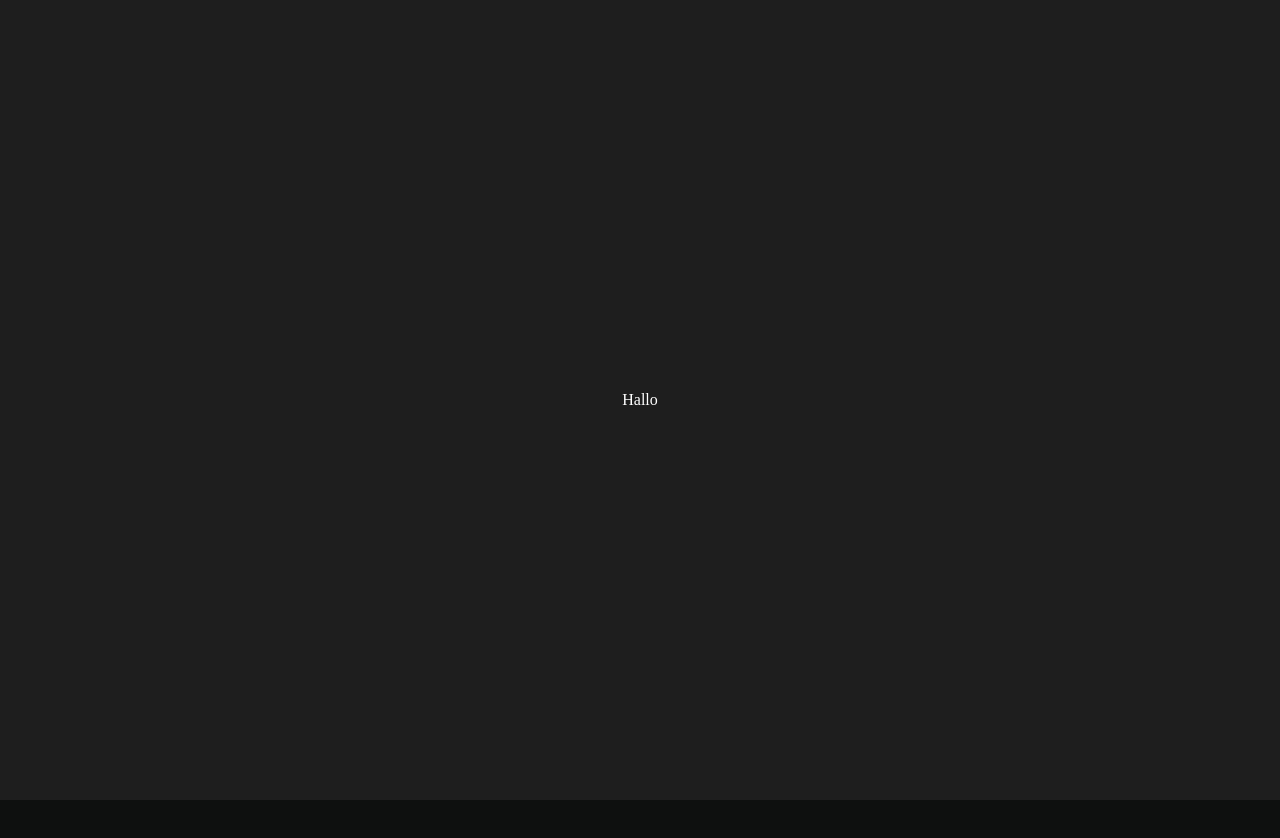
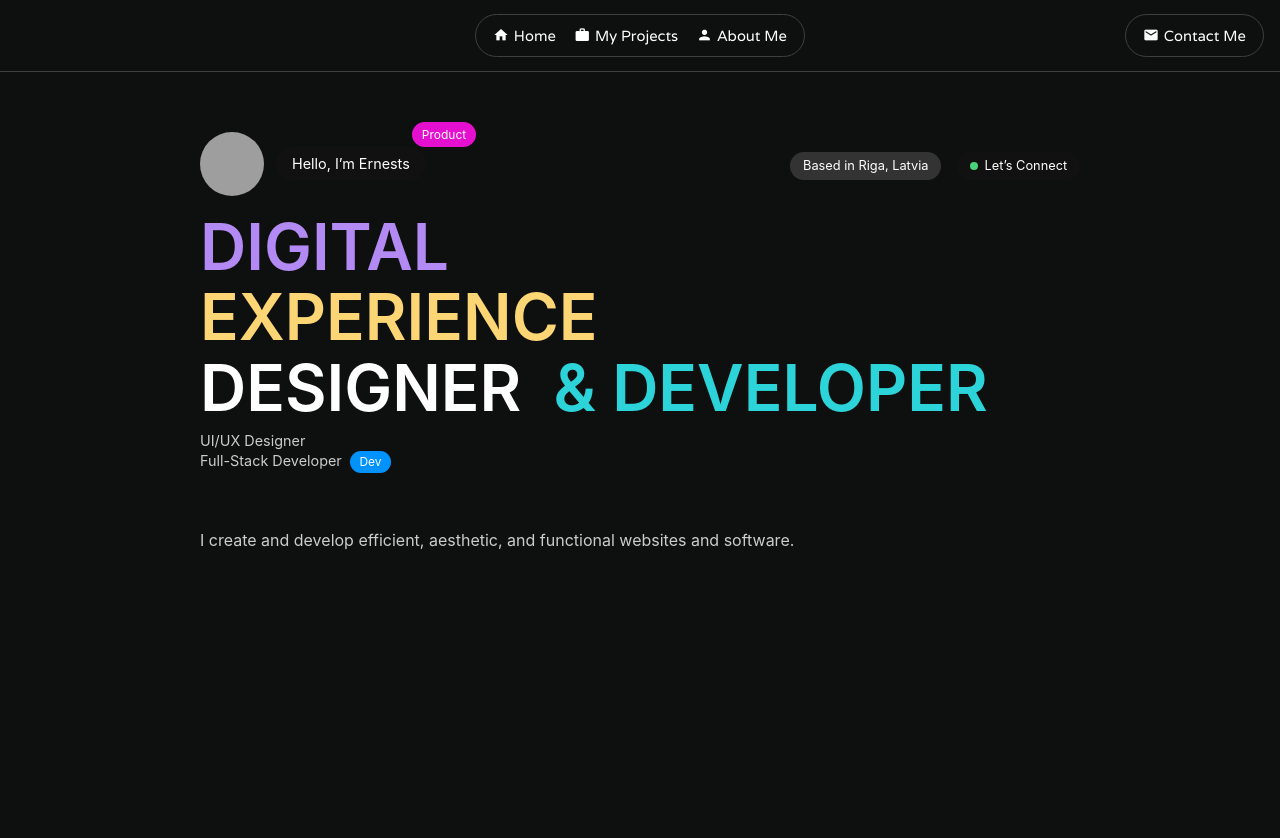
Before and after one commit to FlexLV/personal-website, a React (Create React App) app: page / in a window 1280 px wide. Shown: the top 838 px of the page. Before the commit the page ends 800 px from the top, so only its background shows below. Built offline with nearby package versions, Linux system fonts and the light colour scheme; grey boxes are pictures that could not be loaded.

Commit message:
ich bin gut

```diff
--- a/src/Greetings.jsx
+++ b/src/Greetings.jsx
@@ -10,8 +10,8 @@ const Greetings = ({ onFinish }) => {
 
   useEffect(() => {
     // Duration settings
-    const displayDuration = 2500; // Total duration per greeting (2.5 seconds)
-    const fadeDuration = 500;     // Duration for fade-out (0.5 seconds)
+    const displayDuration = 300; // Total duration per greeting (2.5 seconds)
+    const fadeDuration = 1000;     // Duration for fade-out (0.5 seconds)
 
     const timeout1 = setTimeout(() => {
       setAnimationClass('fade-out');
```
